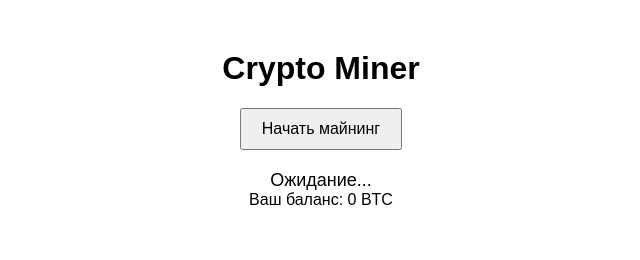
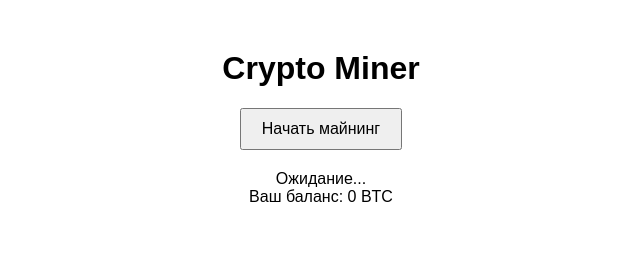
Before and after one commit to ayubjon1/crypto-miner-game, a plain HTML site: page index.html in a window 1280 px wide. Shown: the top 260 px of the page, 319-959 px from the left. Drawn offline with Linux system fonts and the light colour scheme.

Commit message:
Update styles.css

```diff
--- a/styles.css
+++ b/styles.css
@@ -34,3 +34,10 @@ button {
 .nav-bar button {
     font-size: 14px;
 }
+
+/* Стили для профиля */
+#statusText {
+    white-space: pre-line; /* Чтобы строки текста профиля корректно переносились */
+    font-size: 16px;
+    margin-top: 20px;
+}
```
